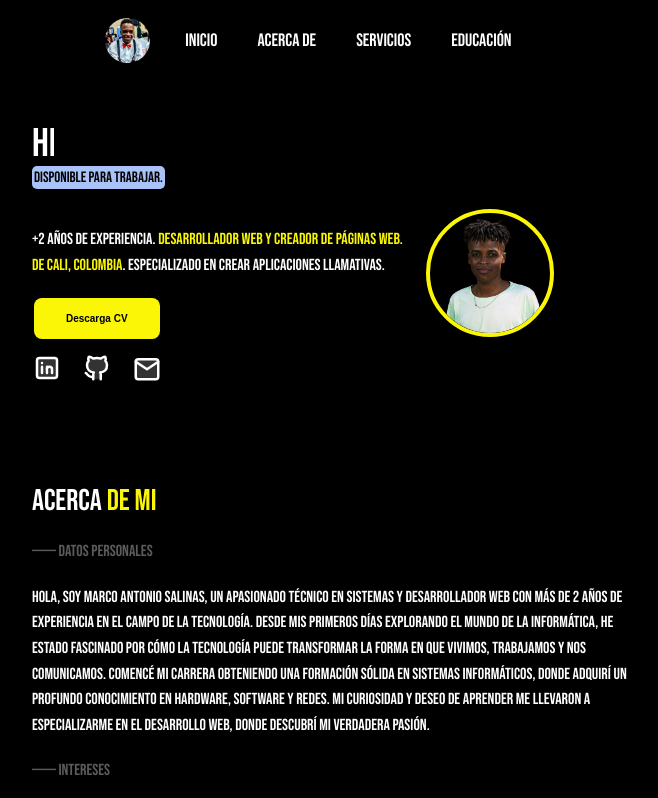
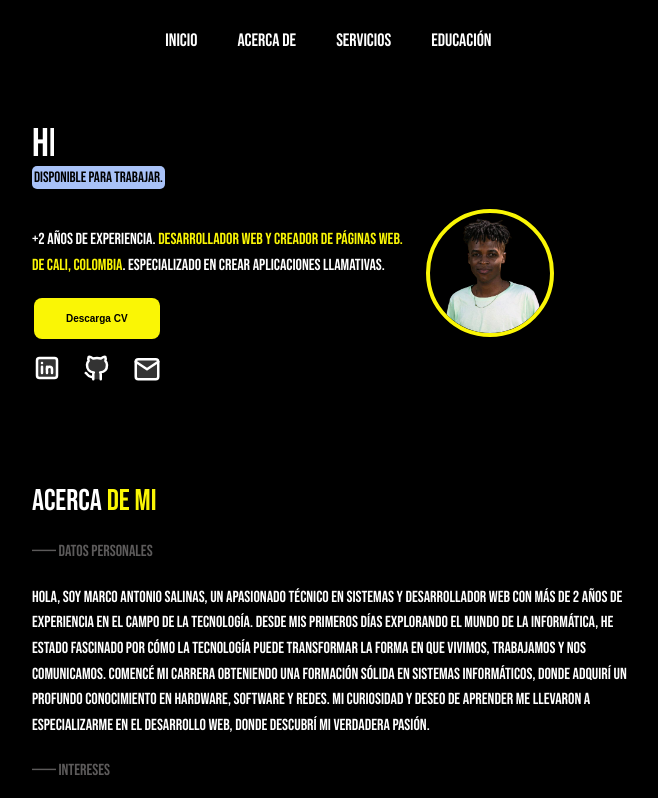
Before and after one commit to marcosali/port-web, a React (Create React App) app: page / in a window 1280 px wide. Shown: the top 798 px of the page, without its empty margins (350-1008 px from the left). Built offline with nearby package versions, Linux system fonts and the light colour scheme.

Commit message:
Update Navbar.jsx

```diff
--- a/src/Components/Navbar.jsx
+++ b/src/Components/Navbar.jsx
@@ -3,7 +3,6 @@ import { FontAwesomeIcon } from '@fortawesome/react-fontawesome';
 import { faBars } from '@fortawesome/free-solid-svg-icons';
 import './Navbar.css';
 import { Link, Events, scrollSpy } from 'react-scroll';
-import Foto from '../assets/marco.png'
 
 
 function Navbar() {
@@ -36,9 +35,7 @@ function Navbar() {
 
     return (
         <nav className="navbar">
-            <div className="logo">
-                <a href="/"><img src={Foto} alt="Logo" /></a>
-            </div>
+
             <button
                 className={`menu-btn ${showMenu ? 'active' : ''}`}
                 onClick={toggleMenu}
```
